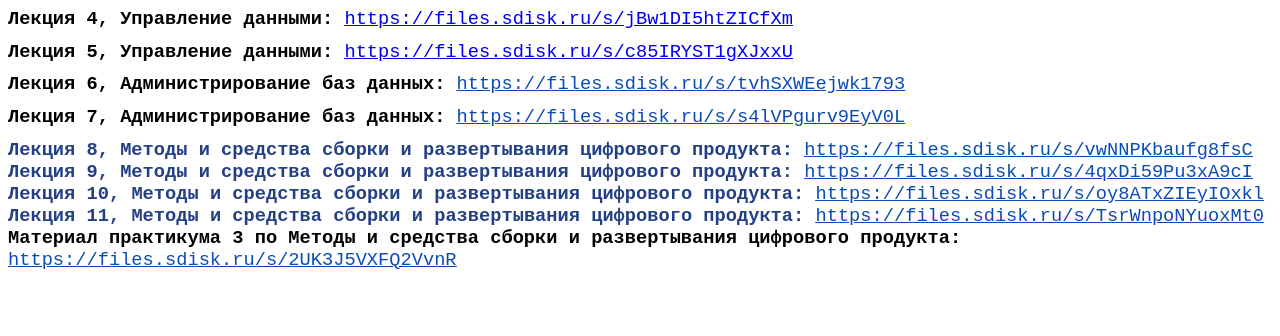
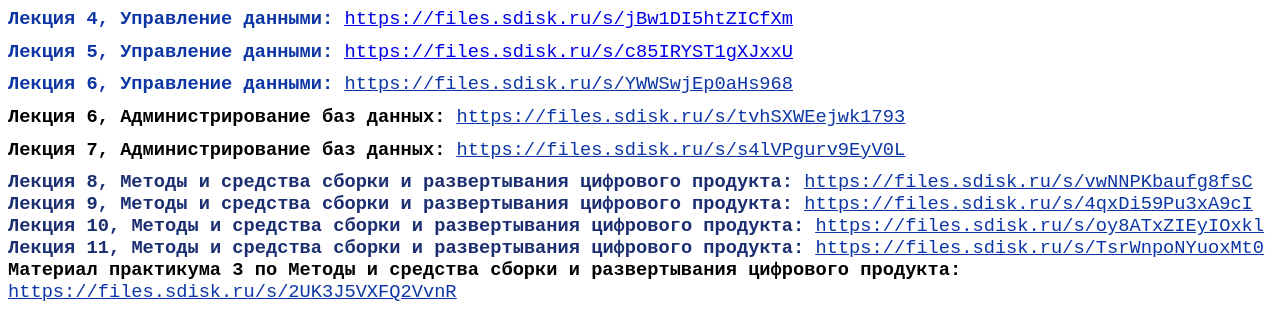
Before and after one commit to mikkorin/my-second-site, a plain HTML site: page index.html in a window 1280 px wide. Drawn offline with Linux system fonts and the light colour scheme.

Commit message:
Add files via upload

```diff
--- a/index.html
+++ b/index.html
@@ -7,30 +7,34 @@
   <meta name="Generator" content="Cocoa HTML Writer">
   <meta name="CocoaVersion" content="2775.2">
   <style type="text/css">
-    p.p1 {margin: 0.0px 0.0px 10.7px 0.0px; font: 18.7px 'Courier New'; color: #0b4cb4; -webkit-text-stroke: #0b4cb4}
-    p.p2 {margin: 0.0px 0.0px 10.7px 0.0px; font: 18.7px 'Courier New'; -webkit-text-stroke: #000000}
-    p.p4 {margin: 0.0px 0.0px 10.7px 0.0px; font: 16.0px Helvetica; -webkit-text-stroke: #000000}
-    span.s1 {font-kerning: none; color: #000000; -webkit-text-stroke: 0px #000000}
-    span.s2 {text-decoration: underline ; font-kerning: none; -webkit-text-stroke: 0px #0b4cb4}
-    span.s3 {font-kerning: none}
-    span.s4 {text-decoration: underline ; font-kerning: none; color: #0b4cb4; -webkit-text-stroke: 0px #0b4cb4}
-    span.s5 {font-kerning: none; -webkit-text-stroke: 0px #244084}
-    span.s6 {font: 16.0px Helvetica; font-kerning: none}
-    span.s7 {font: 18.7px 'Courier New'; text-decoration: underline ; font-kerning: none; color: #0b4cb4; -webkit-text-stroke: 0px #0b4cb4}
+    p.p1 {margin: 0.0px 0.0px 10.7px 0.0px; font: 18.7px 'Courier New'; color: #0000e9; -webkit-text-stroke: #0c36a5}
+    p.p2 {margin: 0.0px 0.0px 10.7px 0.0px; font: 18.7px 'Courier New'; color: #0c36a5; -webkit-text-stroke: #0c36a5}
+    p.p3 {margin: 0.0px 0.0px 10.7px 0.0px; font: 18.7px 'Courier New'; -webkit-text-stroke: #000000}
+    p.p5 {margin: 0.0px 0.0px 10.7px 0.0px; font: 16.0px Helvetica; -webkit-text-stroke: #000000}
+    span.s1 {font-kerning: none; color: #0c36a5; -webkit-text-stroke: 0px #000000}
+    span.s2 {text-decoration: underline ; font-kerning: none; color: #0000e9; -webkit-text-stroke: 0px #0c36a5}
+    span.s3 {font: 18.7px 'Courier New'; font-kerning: none; -webkit-text-stroke: 0px #000000}
+    span.s4 {text-decoration: underline ; font-kerning: none}
+    span.s5 {font-kerning: none}
+    span.s6 {text-decoration: underline ; font-kerning: none; color: #0c36a5; -webkit-text-stroke: 0px #0c36a5}
+    span.s7 {font-kerning: none; -webkit-text-stroke: 0px #1b2e71}
+    span.s8 {font: 16.0px Helvetica; font-kerning: none}
+    span.s9 {font: 18.7px 'Courier New'; text-decoration: underline ; font-kerning: none; color: #0c36a5; -webkit-text-stroke: 0px #0c36a5}
   </style>
 </head>
 <body>
 <p class="p1"><span class="s1"><b>Лекция 4, Управление данными:</b> <a href="https://files.sdisk.ru/s/jBw1DI5htZICfXm"><span class="s2">https://files.sdisk.ru/s/jBw1DI5htZICfXm</span></a></span></p>
 <p class="p1"><span class="s1"><b>Лекция 5, Управление данными:</b> <a href="https://files.sdisk.ru/s/c85IRYST1gXJxxU"><span class="s2">https://files.sdisk.ru/s/c85IRYST1gXJxxU</span></a></span></p>
-<p class="p2"><span class="s3"><b>Лекция 6, Администрирование баз данных:</b> <a href="https://files.sdisk.ru/s/tvhSXWEejwk1793"><span class="s4">https://files.sdisk.ru/s/tvhSXWEejwk1793</span></a></span></p>
-<p class="p2"><span class="s3"><b>Лекция 7, Администрирование баз данных:</b> <a href="https://files.sdisk.ru/s/s4lVPgurv9EyV0L"><span class="s4">https://files.sdisk.ru/s/s4lVPgurv9EyV0L</span></a></span></p>
-<h1 style="margin: 0.0px 0.0px 0.0px 0.0px; font: 18.7px 'Courier New'; color: #244084; -webkit-text-stroke: #000000; background-color: #ffffff"><span class="s3"><b>Лекция 8,</b></span><span class="s5"><b> </b></span><span class="s3"><b>Методы и средства сборки и развертывания цифрового продукта:</b> <a href="https://my.mts-link.ru/j/21390906/6478670995/record-new/6248286841"><span class="s4">https://files.sdisk.ru/s/vwNNPKbaufg8fsC</span></a></span></h1>
-<h1 style="margin: 0.0px 0.0px 0.0px 0.0px; font: 18.7px 'Courier New'; color: #244084; -webkit-text-stroke: #000000; background-color: #ffffff"><span class="s3"><b>Лекция 9,</b></span><span class="s5"><b> </b></span><span class="s3"><b>Методы и средства сборки и развертывания цифрового продукта:</b> <a href="https://my.mts-link.ru/j/21390906/7339305446/record-new/7061648860"><span class="s4">https://files.sdisk.ru/s/4qxDi59Pu3xA9cI</span></a></span></h1>
-<h1 style="margin: 0.0px 0.0px 0.0px 0.0px; font: 18.7px 'Courier New'; color: #244084; -webkit-text-stroke: #000000; background-color: #ffffff"><span class="s3"><b>Лекция 10,</b></span><span class="s5"><b> </b></span><span class="s3"><b>Методы и средства сборки и развертывания цифрового продукта:</b> <a href="https://my.mts-link.ru/j/21390906/8024480015/record-new/7716198243"><span class="s4">https://files.sdisk.ru/s/oy8ATxZIEyIOxkl</span></a></span></h1>
-<h1 style="margin: 0.0px 0.0px 0.0px 0.0px; font: 18.7px 'Courier New'; color: #244084; -webkit-text-stroke: #000000; background-color: #ffffff"><span class="s3"><b>Лекция 11,</b></span><span class="s5"><b> </b></span><span class="s3"><b>Методы и средства сборки и развертывания цифрового продукта:</b> <a href="https://my.mts-link.ru/j/21390906/8282047565/record-new/7961903196"><span class="s4">https://files.sdisk.ru/s/TsrWnpoNYuoxMt0</span></a></span></h1>
-<p class="p2"><span class="s3"><b>Материал практикума 3 по Методы и средства сборки и развертывания цифрового продукта:</b></span><span class="s6"> <a href="https://files.sdisk.ru/s/2UK3J5VXFQ2VvnR"><span class="s7">https://files.sdisk.ru/s/2UK3J5VXFQ2VvnR</span></a></span></p>
-<p class="p4"><span class="s3"> </span></p>
-<p class="p4"><span class="s3"> </span></p>
-<p class="p4"><span class="s3"> </span></p>
+<p class="p2"><span class="s3"><b>Лекция 6, Управление данными: </b></span><span class="s4">https://files.sdisk.ru/s/YWWSwjEp0aHs968</span></p>
+<p class="p3"><span class="s5"><b>Лекция 6, Администрирование баз данных:</b> <a href="https://files.sdisk.ru/s/tvhSXWEejwk1793"><span class="s6">https://files.sdisk.ru/s/tvhSXWEejwk1793</span></a></span></p>
+<p class="p3"><span class="s5"><b>Лекция 7, Администрирование баз данных:</b> <a href="https://files.sdisk.ru/s/s4lVPgurv9EyV0L"><span class="s6">https://files.sdisk.ru/s/s4lVPgurv9EyV0L</span></a></span></p>
+<h1 style="margin: 0.0px 0.0px 0.0px 0.0px; font: 18.7px 'Courier New'; color: #1b2e71; -webkit-text-stroke: #000000; background-color: #ffffff"><span class="s5"><b>Лекция 8,</b></span><span class="s7"><b> </b></span><span class="s5"><b>Методы и средства сборки и развертывания цифрового продукта:</b> <a href="https://my.mts-link.ru/j/21390906/6478670995/record-new/6248286841"><span class="s6">https://files.sdisk.ru/s/vwNNPKbaufg8fsC</span></a></span></h1>
+<h1 style="margin: 0.0px 0.0px 0.0px 0.0px; font: 18.7px 'Courier New'; color: #1b2e71; -webkit-text-stroke: #000000; background-color: #ffffff"><span class="s5"><b>Лекция 9,</b></span><span class="s7"><b> </b></span><span class="s5"><b>Методы и средства сборки и развертывания цифрового продукта:</b> <a href="https://my.mts-link.ru/j/21390906/7339305446/record-new/7061648860"><span class="s6">https://files.sdisk.ru/s/4qxDi59Pu3xA9cI</span></a></span></h1>
+<h1 style="margin: 0.0px 0.0px 0.0px 0.0px; font: 18.7px 'Courier New'; color: #1b2e71; -webkit-text-stroke: #000000; background-color: #ffffff"><span class="s5"><b>Лекция 10,</b></span><span class="s7"><b> </b></span><span class="s5"><b>Методы и средства сборки и развертывания цифрового продукта:</b> <a href="https://my.mts-link.ru/j/21390906/8024480015/record-new/7716198243"><span class="s6">https://files.sdisk.ru/s/oy8ATxZIEyIOxkl</span></a></span></h1>
+<h1 style="margin: 0.0px 0.0px 0.0px 0.0px; font: 18.7px 'Courier New'; color: #1b2e71; -webkit-text-stroke: #000000; background-color: #ffffff"><span class="s5"><b>Лекция 11,</b></span><span class="s7"><b> </b></span><span class="s5"><b>Методы и средства сборки и развертывания цифрового продукта:</b> <a href="https://my.mts-link.ru/j/21390906/8282047565/record-new/7961903196"><span class="s6">https://files.sdisk.ru/s/TsrWnpoNYuoxMt0</span></a></span></h1>
+<p class="p3"><span class="s5"><b>Материал практикума 3 по Методы и средства сборки и развертывания цифрового продукта:</b></span><span class="s8"> <a href="https://files.sdisk.ru/s/2UK3J5VXFQ2VvnR"><span class="s9">https://files.sdisk.ru/s/2UK3J5VXFQ2VvnR</span></a></span></p>
+<p class="p5"><span class="s5"> </span></p>
+<p class="p5"><span class="s5"> </span></p>
+<p class="p5"><span class="s5"> </span></p>
 </body>
 </html>
```
